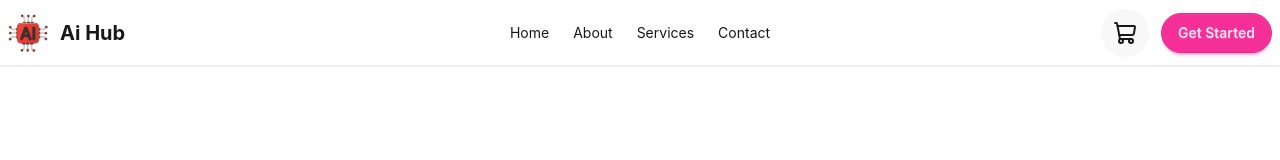
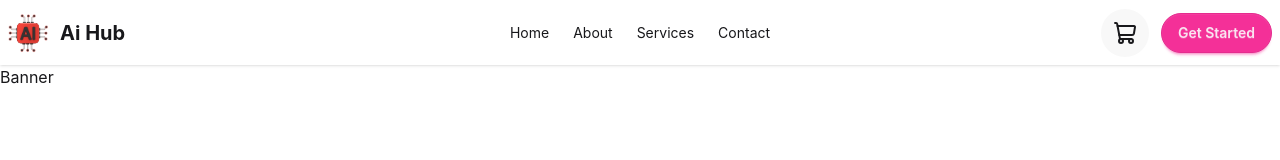
Before and after one commit to nayon-kumar/ai-model-hub, a React (Vite) app: page / in a window 1280 px wide. Shown: the top 160 px of the page. Built offline with nearby package versions, Linux system fonts and the light colour scheme.

Commit message:
Banner design started

```diff
--- a/src/App.jsx
+++ b/src/App.jsx
@@ -1,10 +1,12 @@
 import "./App.css";
+import Banner from "./components/Banner/Banner";
 import Navbar from "./components/Navbar/Navbar";
 
 function App() {
   return (
     <>
       <Navbar />
+      <Banner />
     </>
   );
 }
--- /dev/null
+++ b/src/components/Banner/Banner.jsx
@@ -0,0 +1,11 @@
+import React from "react";
+
+const Banner = () => {
+  return (
+    <div>
+      <p>Banner</p>
+    </div>
+  );
+};
+
+export default Banner;
```
